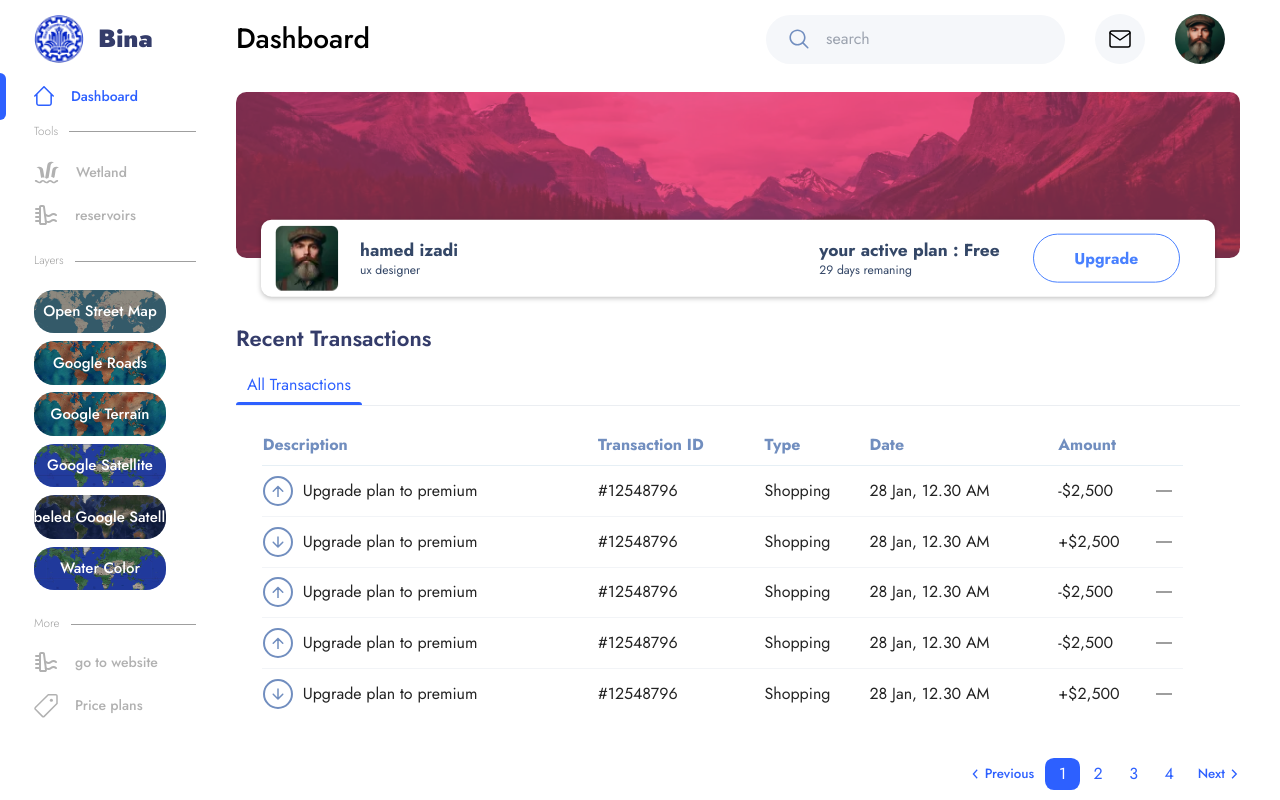
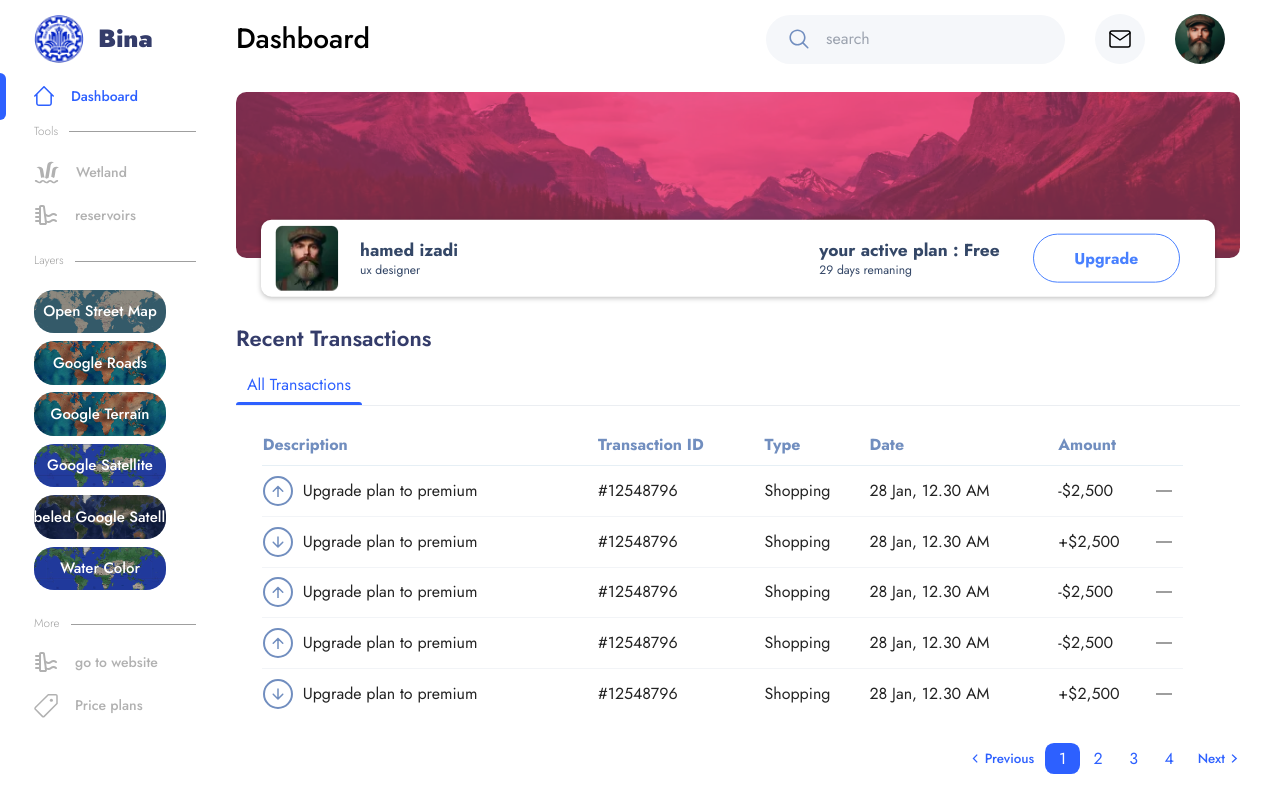
Before and after one commit to iozhen/chehrehnegar, a Next.js app: page /dashboard in a window 1280 px wide. Built offline with nearby package versions, Linux system fonts and the light colour scheme; no server answers; grey boxes are pictures that could not be loaded.

Commit message:
fix dashboard height

```diff
--- a/components/Pagination.tsx
+++ b/components/Pagination.tsx
@@ -19,7 +19,7 @@ interface props {
 
 const Pagination = ({ currPage, setCurrPage, paginationProduct }: props) => {
    return (
-      <div className="flex justify-end w-full mt-[2.92vh]">
+      <div className="flex justify-end w-full mt-[1vh]">
          <div className="flex gap-[0.833vw]">
             <button
                onClick={() => currPage > 1 && setCurrPage(currPage - 1)}
--- a/pages/dashboard/index.tsx
+++ b/pages/dashboard/index.tsx
@@ -45,7 +45,7 @@ const profile = () => {
    }, [profileData]);
 
    return (
-      <div className="px-[40px] pt-[1.75vh] h-[calc(100vh-9.76vh)]">
+      <div className="px-[40px] py-[1.75vh] h-[calc(100vh-9.76vh)]">
          <Banner />
 
          <Transaction currPageProduct={currPageProduct} />
```
